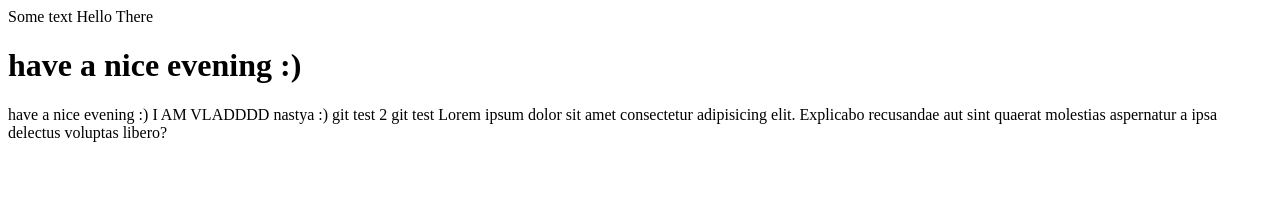
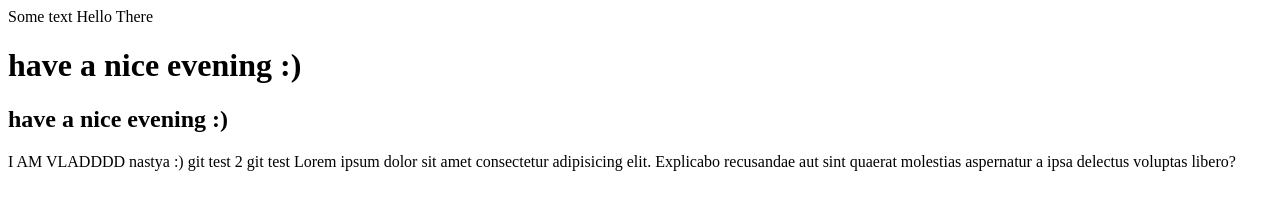
Before and after one commit to horba/git-workshop, a plain HTML site: page git-workshop/index.html in a window 1280 px wide. Drawn offline with Linux system fonts and the light colour scheme.

Commit message:
Andrey commit

```diff
--- a/git-workshop/index.html
+++ b/git-workshop/index.html
@@ -1,21 +1,17 @@
 <!DOCTYPE html>
 <html lang="en">
   <head>
-    <meta charset="utf-8">
+    <meta charset="utf-8" />
     <title>Git workshop</title>
     <script src="print-horban.js"></script>
     <script src="print-selin.js"></script>
   </head>
   <body>
-    Some text
-    Hello There
+    Some text Hello There
     <h1>have a nice evening :)</h1>
-    have a nice evening :)
-    I AM VLADDDD
-    nastya :)
-    git test 2
-    git test
-
-    Lorem ipsum dolor sit amet consectetur adipisicing elit. Explicabo recusandae aut sint quaerat molestias aspernatur a ipsa delectus voluptas libero?
+    <h2>have a nice evening :)</h2>
+    I AM VLADDDD nastya :) git test 2 git test Lorem ipsum dolor sit amet
+    consectetur adipisicing elit. Explicabo recusandae aut sint quaerat
+    molestias aspernatur a ipsa delectus voluptas libero?
   </body>
 </html>
```
